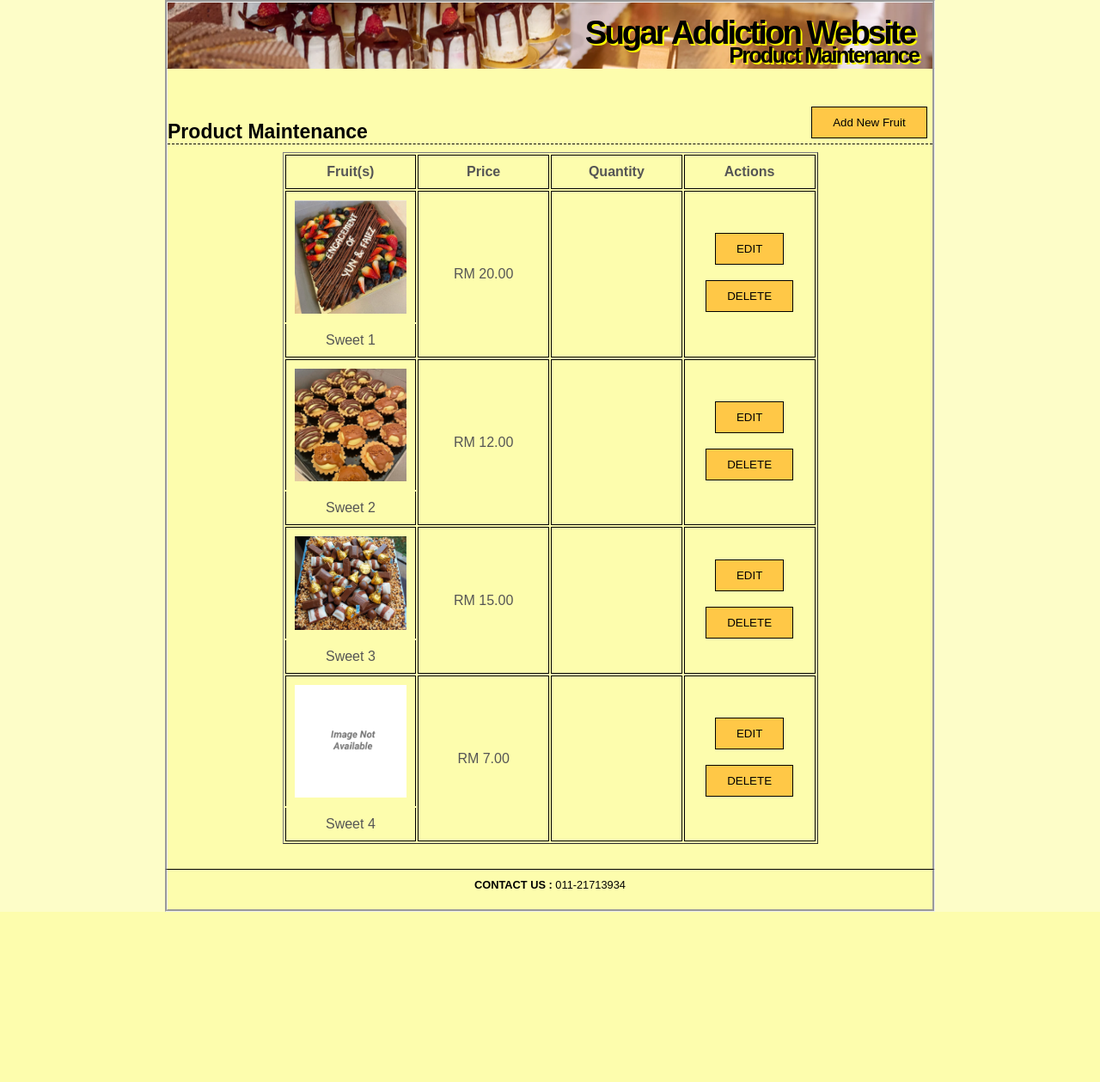
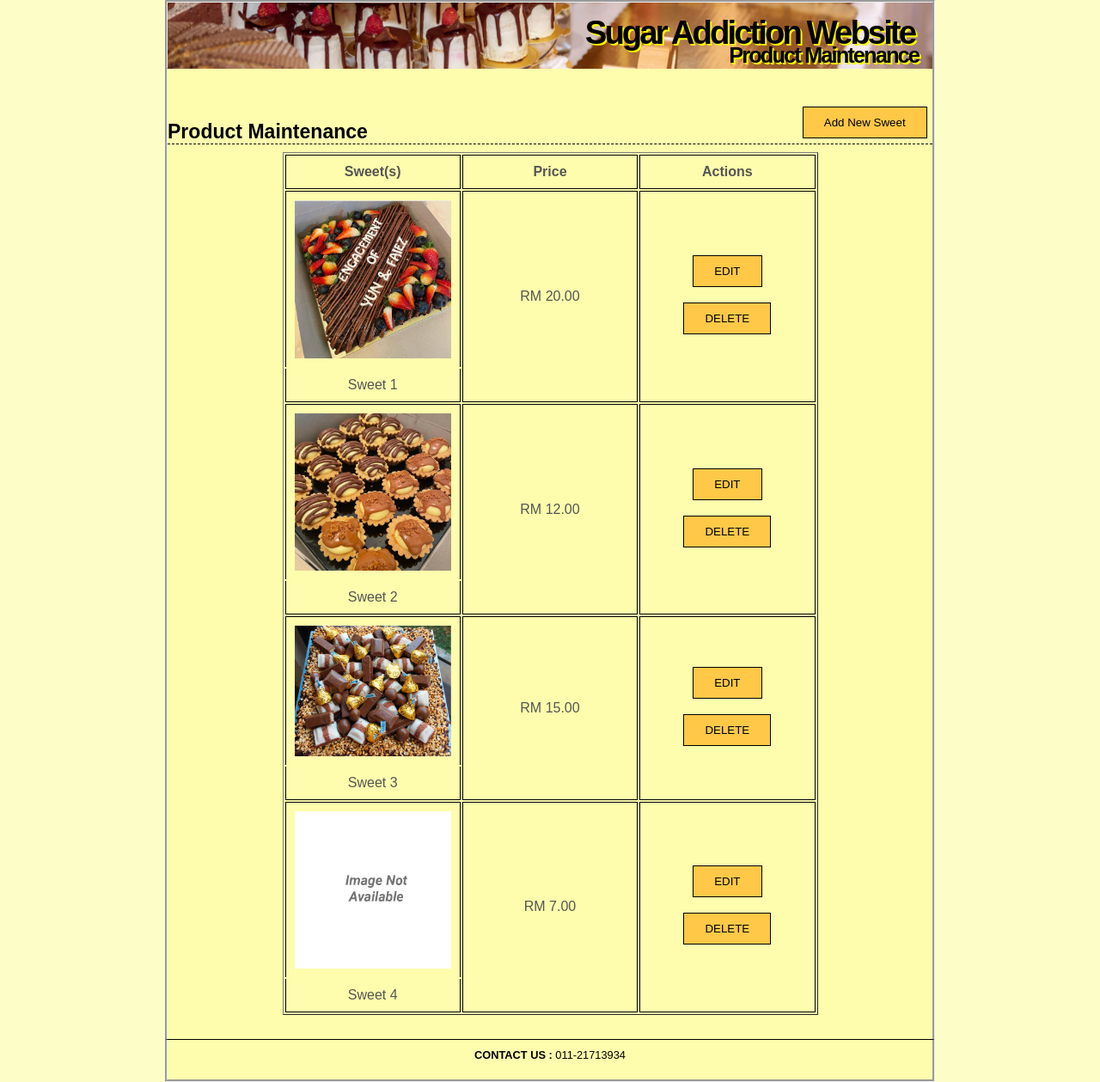
Before and after one commit to Azierz/sugaraddiction, a PHP site: page /maintenance.php in a window 1280 px wide. Shown: the whole page at 86% size. Before the commit the page ends 1061 px from the top, so only its background shows below. Run offline with PHP 8.4, Linux system fonts and the light colour scheme; a user stored in the database is signed in; data comes from the database, SQL or seed files in the repository; data that the repository does not hold is empty.

Commit message:
admin upd8

```diff
--- a/edit_product.php
+++ b/edit_product.php
@@ -8,7 +8,6 @@
 	$eID = $_POST['edit'];
 	$eName = $_POST['name'];
 	$ePrice = $_POST['price'];
-	$eQty = $_POST['quantity'];
 	$eDesc = $_POST['desc'];
 
 	require ('includes/constants.php');
@@ -74,8 +73,7 @@
 							<th colspan="2">Fruit Name:<input type="text" name="name" value="'.$data["Name"].'" required></th>
 						</tr>
 						<tr>
-							<th>Price(RM): <input type="text" name="price" value="'.$data["Price"].'" size="5" required></th>
-							<th>Quantity:<input type="text" name="quantity" value="'.$data["Quantity"].'" size="5" required></th>
+							<th colspan="2">Price(RM): <input type="text" name="price" value="'.$data["Price"].'" size="5" required></th>
 						</tr>
 						<tr>
 							<th colspan="2">FRUIT DESCRIPTION: <br><input type="text" name="desc" value="'.$data["Description"].'" required></th>
--- a/includes/aheader.php
+++ b/includes/aheader.php
@@ -8,8 +8,8 @@
 </head>
 <body>
 	<div id="header">
-		<img src = "includes/images/fff.jpg" style="width: 100%; height: auto;">
-		<h1>Fruity Fruit </h1>
+		<img src = "includes/images/cakey.png" style="width: 100%; height: auto;">
+		<h1>Sugar Addiction Website </h1>
 		<h2><?php echo $page_text; ?> </h2>
 
 		</div>
--- a/maintenance.php
+++ b/maintenance.php
@@ -16,13 +16,12 @@
 
 <div class="menu">
 	<div class="btn-group" style="float: right; margin:-4.1em 0.5em">
-		<button><a href="add_product.php">Add New Fruit</a></button>
+		<button><a href="add_product.php">Add New Sweet</a></button>
 	</div>
 	<table border="1">
 		<tr>
-			<th>Fruit(s)</th>
+			<th>Sweet(s)</th>
 			<th>Price</th>
-			<th>Quantity</th>
 			<th>Actions</th>
 		</tr>
 		<?php
@@ -45,7 +44,6 @@
 				};
 				echo "</td>
 				<td rowspan='2'>RM ".$data['Price']."</td>
-				<td rowspan='2'>".$data['Quantity']."</td>
 				<td rowspan='2'>";
 
 				echo '
```
